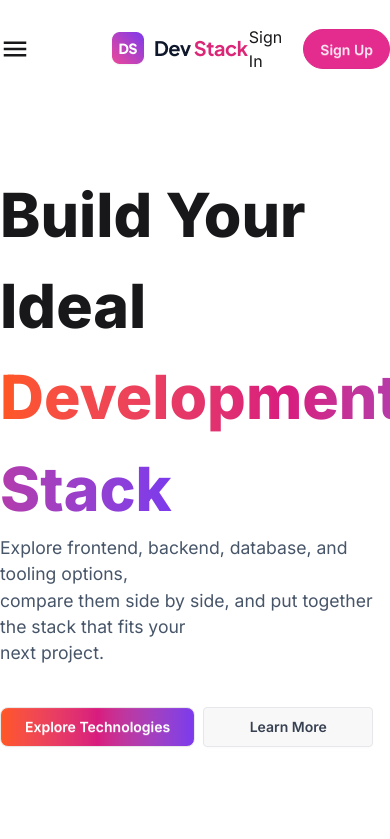
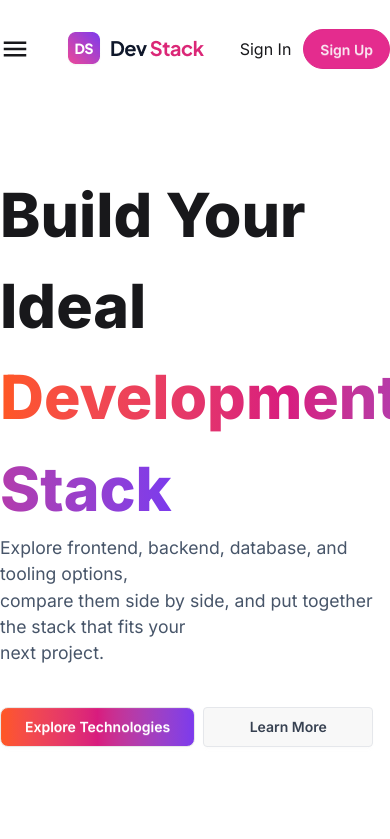
Before and after one commit to code-by-nusrat/Dev-confo-assi-5, a React (Vite) app: page / in a window 390 px wide. Shown: the top 839 px of the page. Built offline with nearby package versions, Linux system fonts and the light colour scheme.

Commit message:
eleventh commit

```diff
--- a/src/Components/Navbar.tsx
+++ b/src/Components/Navbar.tsx
@@ -5,7 +5,7 @@
 const Navbar = () => {
     return (
         <nav className='sticky top-0 z-50 bg-white inter w-full body flex items-center justify-between h-12.5'>
-            <div className=' flex justify-between items-center gap-20'>
+            <div className=' flex justify-between items-center gap-9'>
                 <button className="md:hidden">
                     <IoMenuSharp className='text-3xl' />
                 </button>
--- a/src/index.css
+++ b/src/index.css
@@ -27,8 +27,6 @@
       width: 100%;
       display: flex;
       align-items: center;
-      gap: 8;
-
    }
 
 
```
